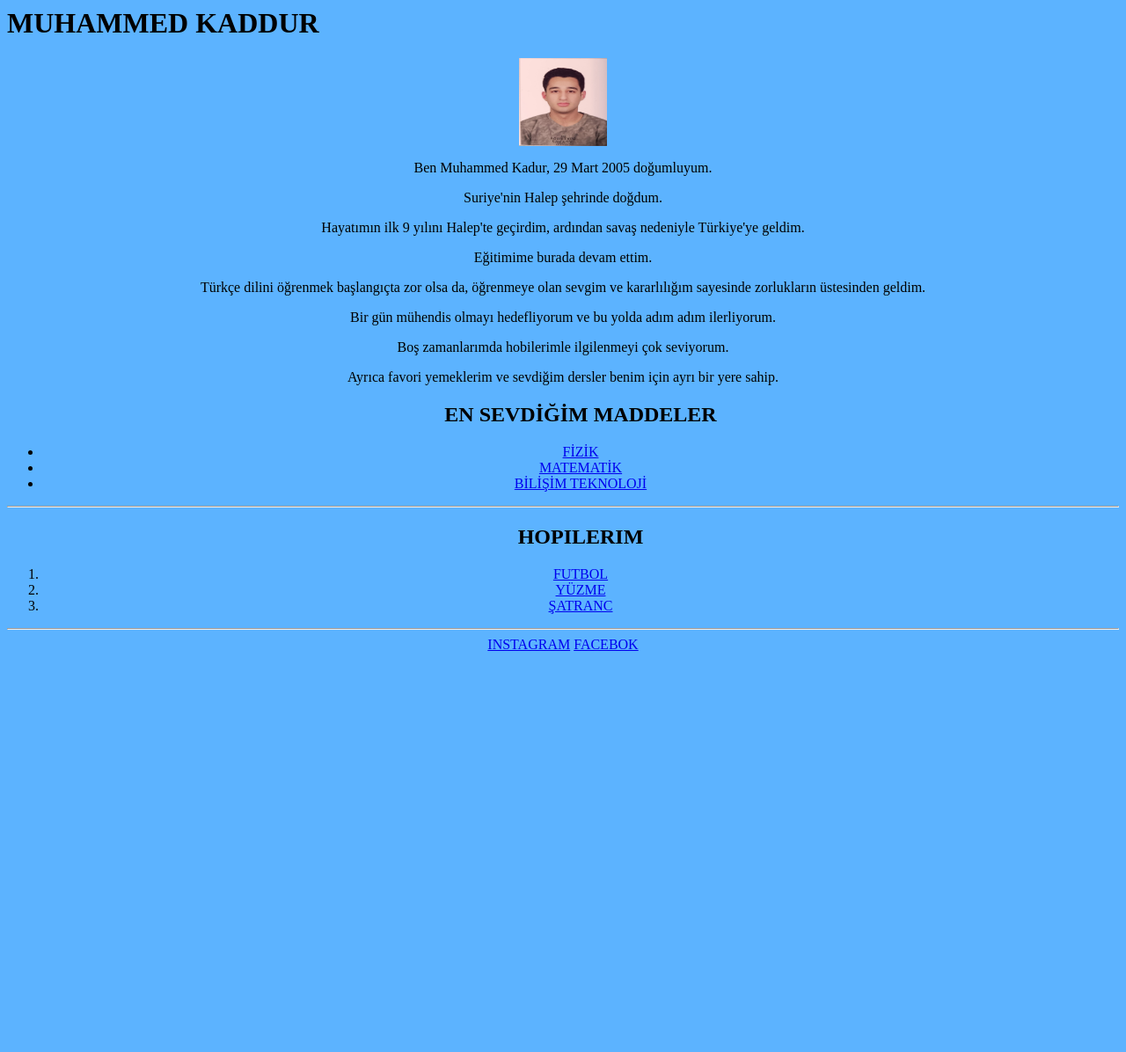
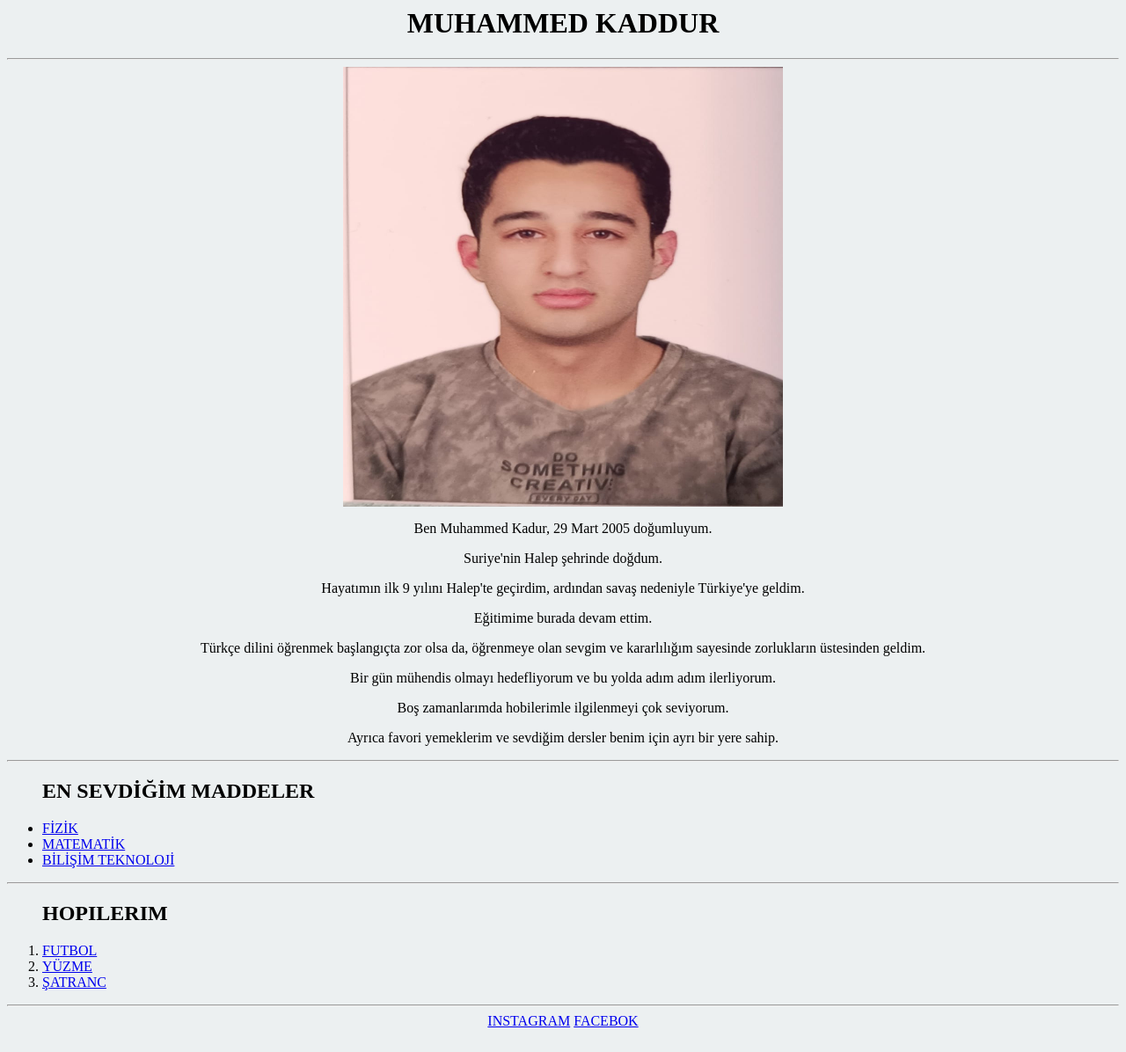
Before and after one commit to muhammedkaddur10/muhammedkaddur1, a plain HTML site: page index.html in a window 1280 px wide. Shown: the whole page at 88% size. Before the commit the page ends 800 px from the top, so only its background shows below. Drawn offline with Linux system fonts and the light colour scheme.

Commit message:
Update index.html

```diff
--- a/index.html
+++ b/index.html
@@ -4,9 +4,10 @@
 MUHAMMED KADDUR
 </title>
 </head>
-   <header bgcolor="blue"><h1>MUHAMMED KADDUR</h1></header>
-<body bgcolor="#5CB3FF">
-<center><img src="benim.jpg" width="100" height="100"></center>
+   <header background-color="BDC3C7"><center><h1>MUHAMMED KADDUR</center></h1></header>
+<body bgcolor="#ECF0F1">
+   <hr>
+<center><img src="benim.jpg" width="500" height="500"></center>
 
     <p><center><p>Ben Muhammed Kadur, 29 Mart 2005 doğumluyum.</p>
 <p>Suriye'nin Halep şehrinde doğdum.</p>
@@ -15,7 +16,7 @@ MUHAMMED KADDUR
 <p>Türkçe dilini öğrenmek başlangıçta zor olsa da, öğrenmeye olan sevgim ve kararlılığım sayesinde zorlukların üstesinden geldim.</p>
 <p>Bir gün mühendis olmayı hedefliyorum ve bu yolda adım adım ilerliyorum.</p>
 <p>Boş zamanlarımda hobilerimle ilgilenmeyi çok seviyorum.</p>
-<p>Ayrıca favori yemeklerim ve sevdiğim dersler benim için ayrı bir yere sahip.</p
+<p>Ayrıca favori yemeklerim ve sevdiğim dersler benim için ayrı bir yere sahip.</p></center>
 <hr>
 <ul>
 <h2>EN SEVDİĞİM MADDELER</h2>
@@ -33,8 +34,8 @@ MUHAMMED KADDUR
 
 </ol>
 <hr>
-<a href="https://www.instagram.com/">INSTAGRAM</a href>
-<a href="https://www.facebook.com/">FACEBOK</a href>
+   <center><a href="https://www.instagram.com/">INSTAGRAM</a href>
+<a href="https://www.facebook.com/">FACEBOK</a href></center>
 <marquee>HAŞGELDİNİZ</marquee>
 </body>
 </html>
```
